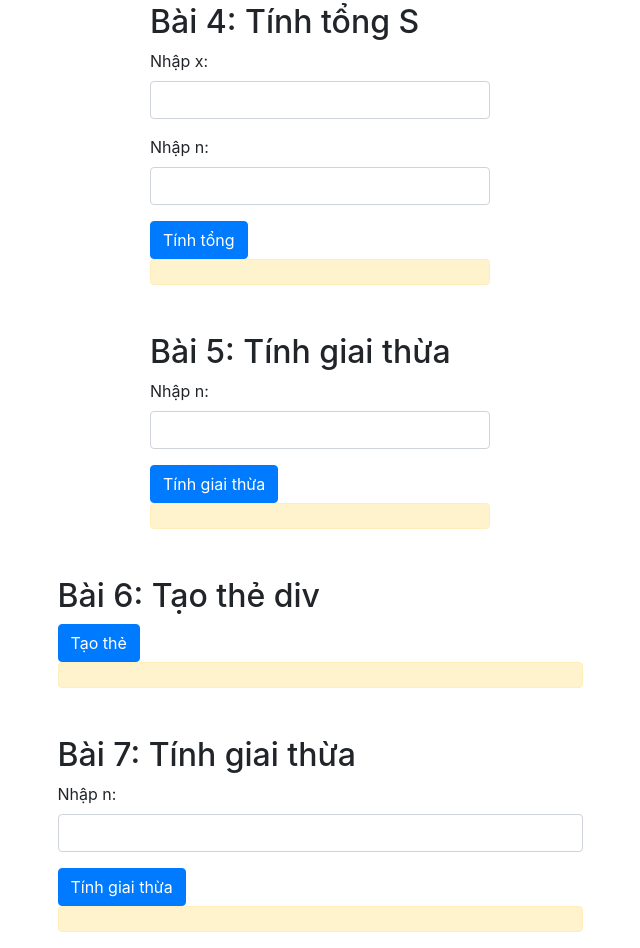
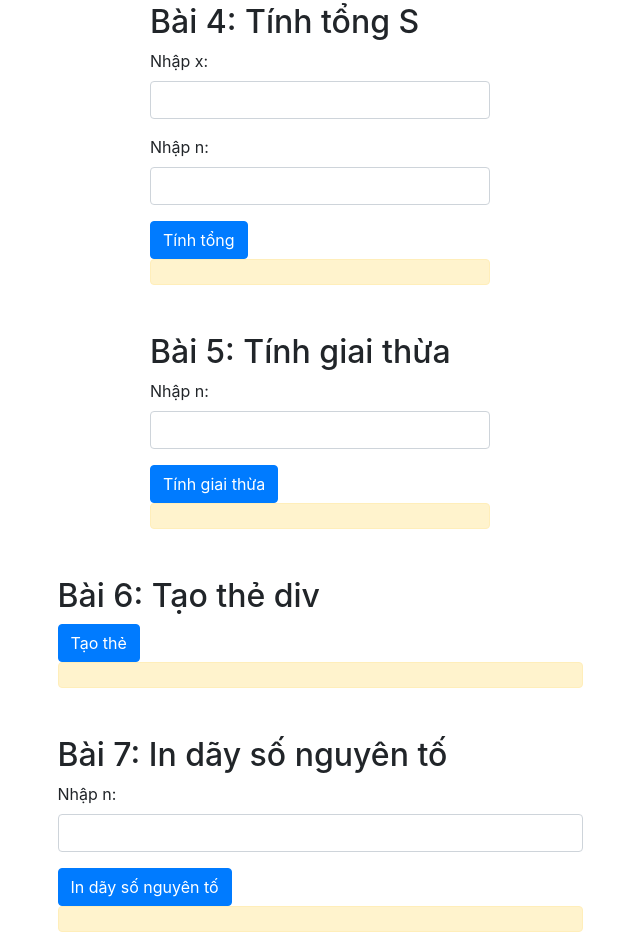
Before and after one commit to huyleezoan/BCDN01_BaiTapJs_Loop_22_08_LeDoanMinhHuy, a plain HTML site: page index.html in a window 1280 px wide. Shown: the part 559-1507 px from the top of the page, without its empty margins (320-960 px from the left). Drawn offline with nearby package versions, Linux system fonts and the light colour scheme.

Commit message:
huy xong

```diff
--- a/index.html
+++ b/index.html
@@ -73,13 +73,13 @@
         </div>
         <!-- Bài 7 -->
         <div class="col-6 mx-auto mt-5">
-            <h2>Bài 7: Tính giai thừa </h2>
+            <h2>Bài 7: In dãy số nguyên tố </h2>
             <div class="form-group">
                 <label for="inputNumN_7">Nhập n: </label>
                 <input type="number" class="form-control" id="inputNumN_7">
             </div>
             <form>
-                <button type="button" class="btn btn-primary" id="btnBai7">Tính giai thừa</button>
+                <button type="button" class="btn btn-primary" id="btnBai7">In dãy số nguyên tố</button>
                 <p id="txtBai7" class="alert alert-warning"></p>
             </form>
         </div>
```
